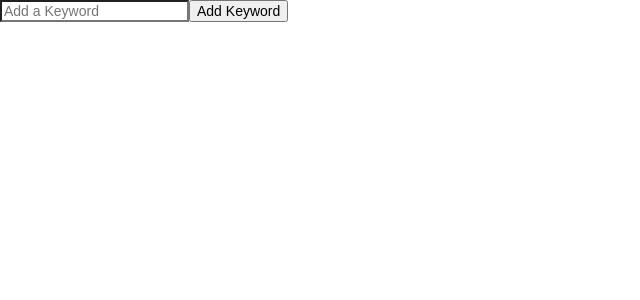
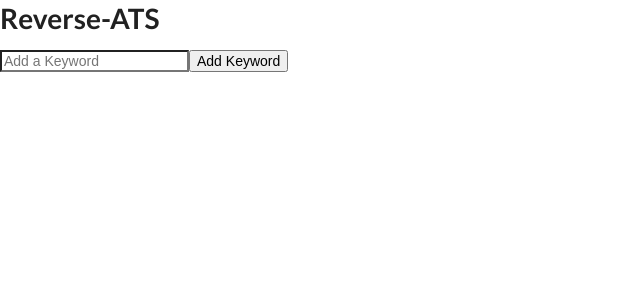
Before and after one commit to Caposto/reverse-ats, a React (Create React App) app in the folder frontend/: page / in a window 1280 px wide. Shown: the top 300 px of the page, without its empty margins (0-640 px from the left). Built offline with nearby package versions, Linux system fonts and the light colour scheme.

Commit message:
keywordList2

```diff
--- a/frontend/src/App.js
+++ b/frontend/src/App.js
@@ -2,12 +2,12 @@ import React from 'react';
 // import { Container } from 'semantic-ui-react';
 import './App.css';
 // import { JobForm } from './components/JobForm';
-import KeywordForm from './components/KeywordForm';
+import KeywordList2 from './components/KeywordList2';
 
 function App() {
   return (
     <div className='todo-app'>
-      <KeywordForm />
+      <KeywordList2/>
     </div>
 
     /* Current Basic Reverse-ATS
--- a/frontend/src/components/KeywordForm.js
+++ b/frontend/src/components/KeywordForm.js
@@ -4,14 +4,14 @@ function KeywordForm(props) {
     const [input, setInput] = useState('');
 
     const handleChange = e => {
-    e.setInput(e.target.value);
+      setInput(e.target.value);
     };
 
     const handleSubmit = e => {
       e.preventDefault();
 
       props.onSubmit ({
-      id: Math.floor(Math.random() * 10000),
+        id: Math.floor(Math.random() * 10000), // FIXME: Is this ID necessary
         text: input
       });
 
--- a/frontend/src/components/KeywordList2.js
+++ b/frontend/src/components/KeywordList2.js
@@ -0,0 +1,25 @@
+import React, {useState} from 'react'
+import KeywordForm from './KeywordForm'
+
+function KeywordList2() {
+    const[keywords, setKeywords] = useState([]); // FIXME: Can I pass the inital state to be the result of the API? try UseEffect hook
+
+    const addKeyword = keyword => {
+        if (!keyword.text || /^\s*$/.test(keyword.text)) {
+            return
+        }
+
+        const newKeywords = [keyword, ...keywords]
+
+        setKeywords(newKeywords) // Update state with new keywords
+    }
+
+    return (
+      <div>
+          <h1>Reverse-ATS</h1>
+          <KeywordForm onSubmit={addKeyword}/>
+      </div>
+    )
+}
+
+export default KeywordList2
```
Lines whose indentation alone changed are shown as unchanged.
